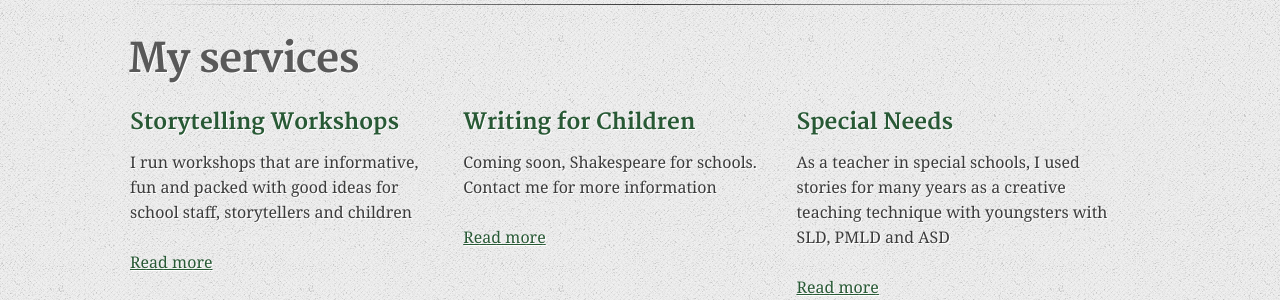
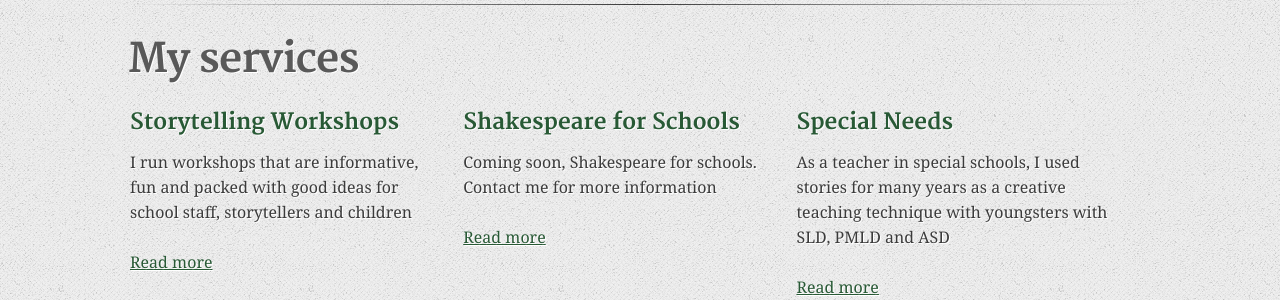
Before and after one commit to m3dwards/storytellingforall, a Jekyll site: the page built from index.html, in a window 1280 px wide and 900 px high, scrolled down 482 px. Shown: the part 152-452 px from the top of the window. Built offline with Jekyll 4.4.1, drawn with Linux system fonts in a browser that asks for light colours.

Commit message:
Updated index.md

```diff
--- a/services/shakespeare-for-schools/index.md
+++ b/services/shakespeare-for-schools/index.md
@@ -1,6 +1,6 @@
 ---
 layout: page
-title: Writing for Children
+title: Shakespeare for Schools
 description: "Coming soon, Shakespeare for schools. Contact me for more information"
 published: true
 ---
@@ -11,6 +11,7 @@
 
 
 
+
 # Shakespeare for Schools
 
 Coming soon
```
